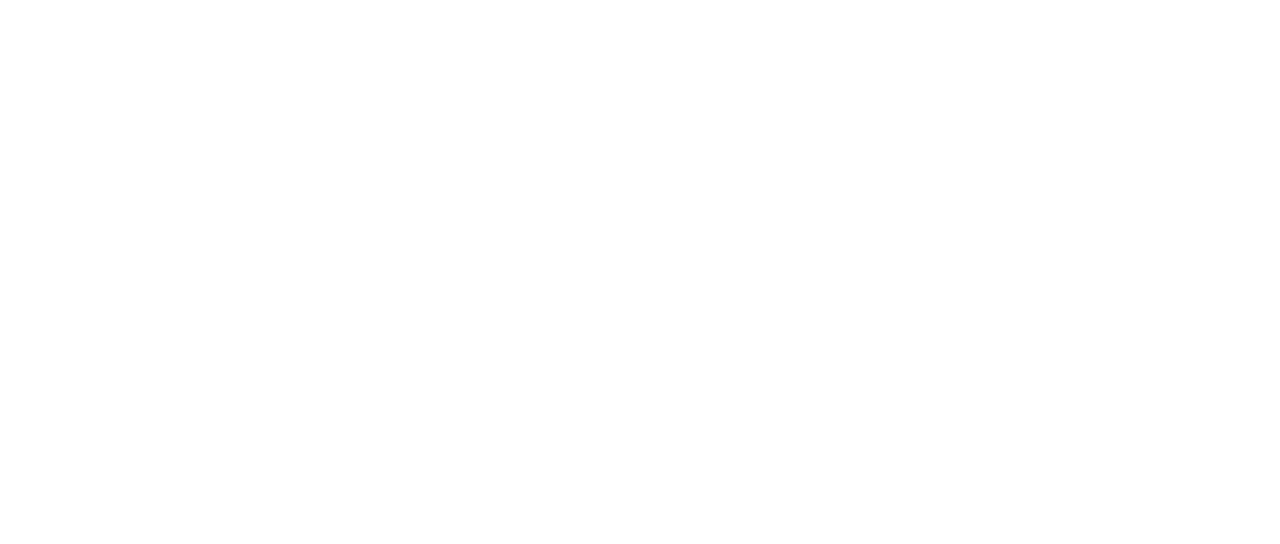
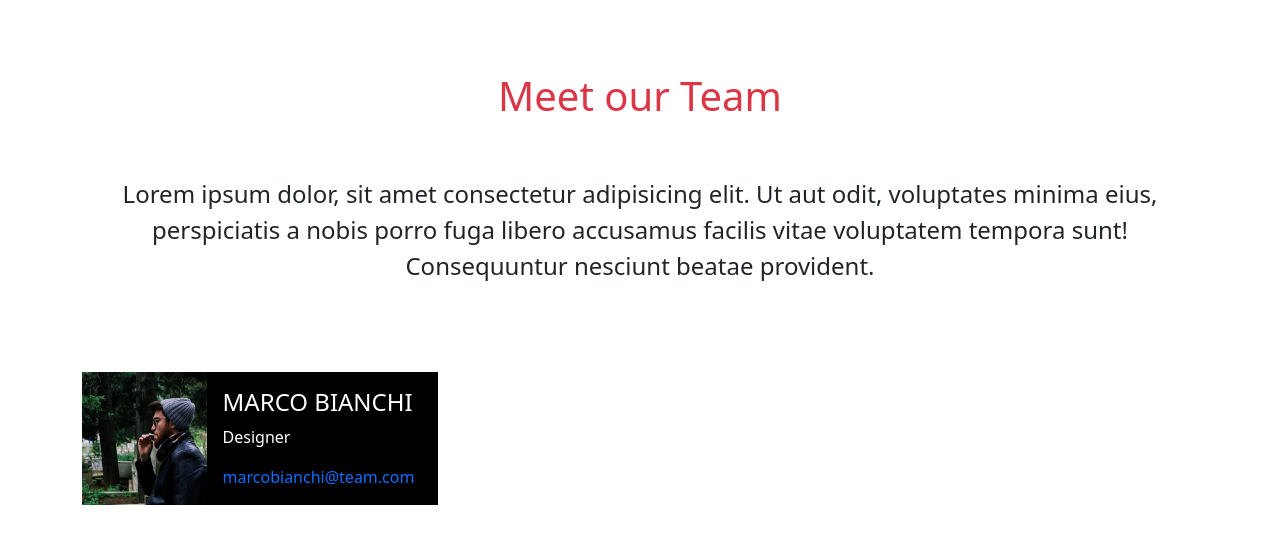
Before and after one commit to HikariNM/js-our-team, a plain HTML site: page index.html in a window 1280 px wide. Drawn offline with nearby package versions, Linux system fonts and the light colour scheme.

Commit message:
realizzata card

```diff
--- a/css/style.css
+++ b/css/style.css
@@ -0,0 +1,3 @@
+#cardImg{
+    width: 35%;
+}
--- a/index.html
+++ b/index.html
@@ -7,7 +7,31 @@
     <link rel="stylesheet" href="https://cdnjs.cloudflare.com/ajax/libs/bootstrap/5.3.8/css/bootstrap.min.css" integrity="sha512-2bBQCjcnw658Lho4nlXJcc6WkV/UxpE/sAokbXPxQNGqmNdQrWqtw26Ns9kFF/yG792pKR1Sx8/Y1Lf1XN4GKA==" crossorigin="anonymous" referrerpolicy="no-referrer" />
     <link rel="stylesheet" href="./css/style.css">
 </head>
-<body>
+
+<body class="container">
+
+        <header>
+            <div class="my-5 d-flex flex-column align-items-center text-center">
+                <h1 class="text-danger py-4">Meet our Team</h1>
+                <p class="py-4 fs-4">Lorem ipsum dolor, sit amet consectetur adipisicing elit. Ut aut odit, voluptates minima eius, perspiciatis a nobis porro fuga libero accusamus
+                    facilis vitae voluptatem tempora sunt! Consequuntur nesciunt beatae provident.</p>
+            </div>
+        </header>
+
+        <main>
+            <div class="row gy-4 text-white">
+                <div class="col-lg-4">
+                    <div id="card" class="bg-black d-flex">
+                        <img id="cardImg" src="./img/male1.png" alt="MARCO BIANCHI">
+                        <div class="card-body p-3">
+                            <h4 id="name">MARCO BIANCHI</h4>
+                            <p id="role">Designer</p>
+                            <a id="email" class="text-decoration-none" href="mailto:marcobianchi@team.com">marcobianchi@team.com</a>
+                        </div>
+                    </div>
+                </div>
+            </div>
+        </main>
 
     <script src="./js/script.js"></script>
 </body>
```
